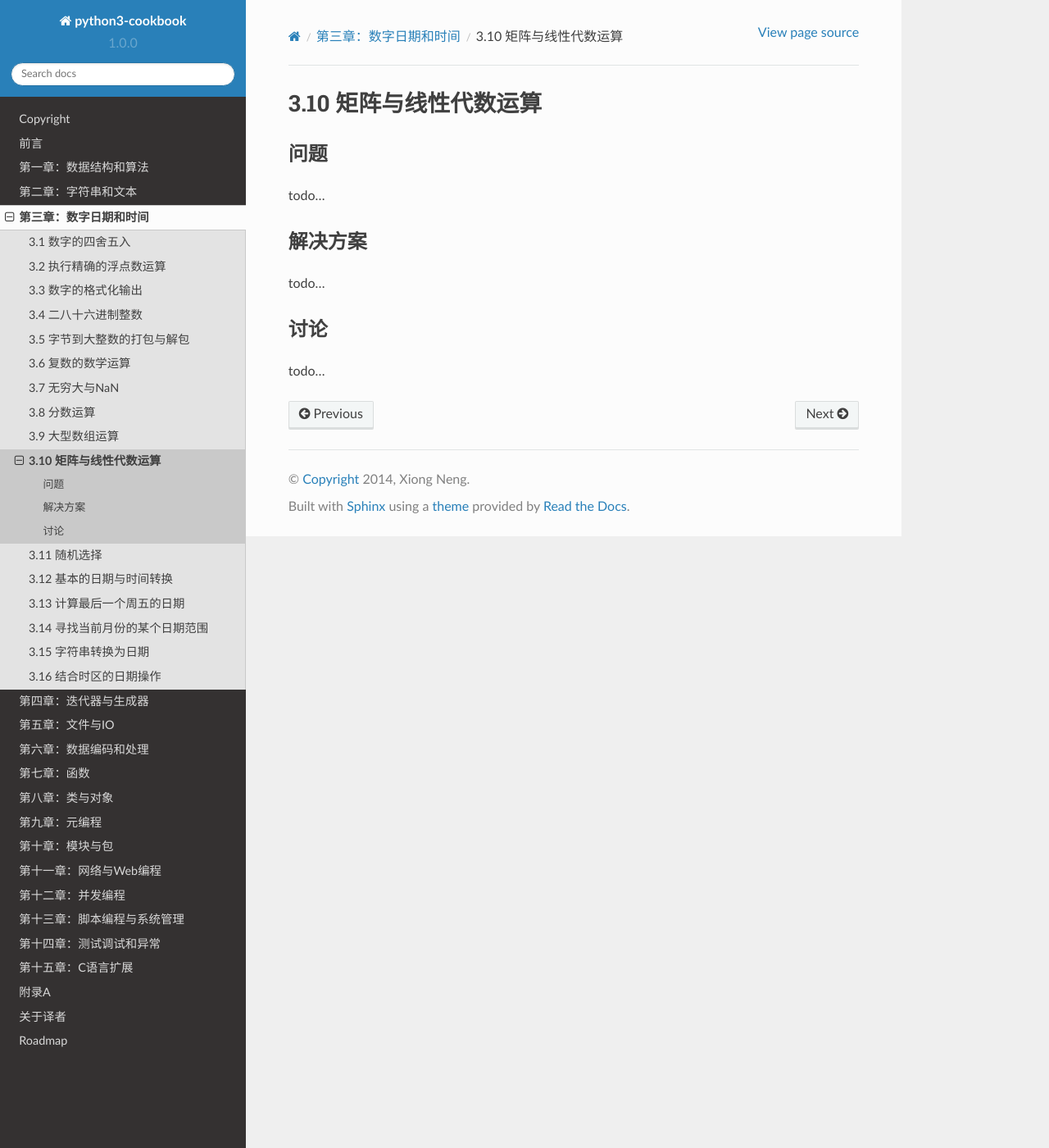
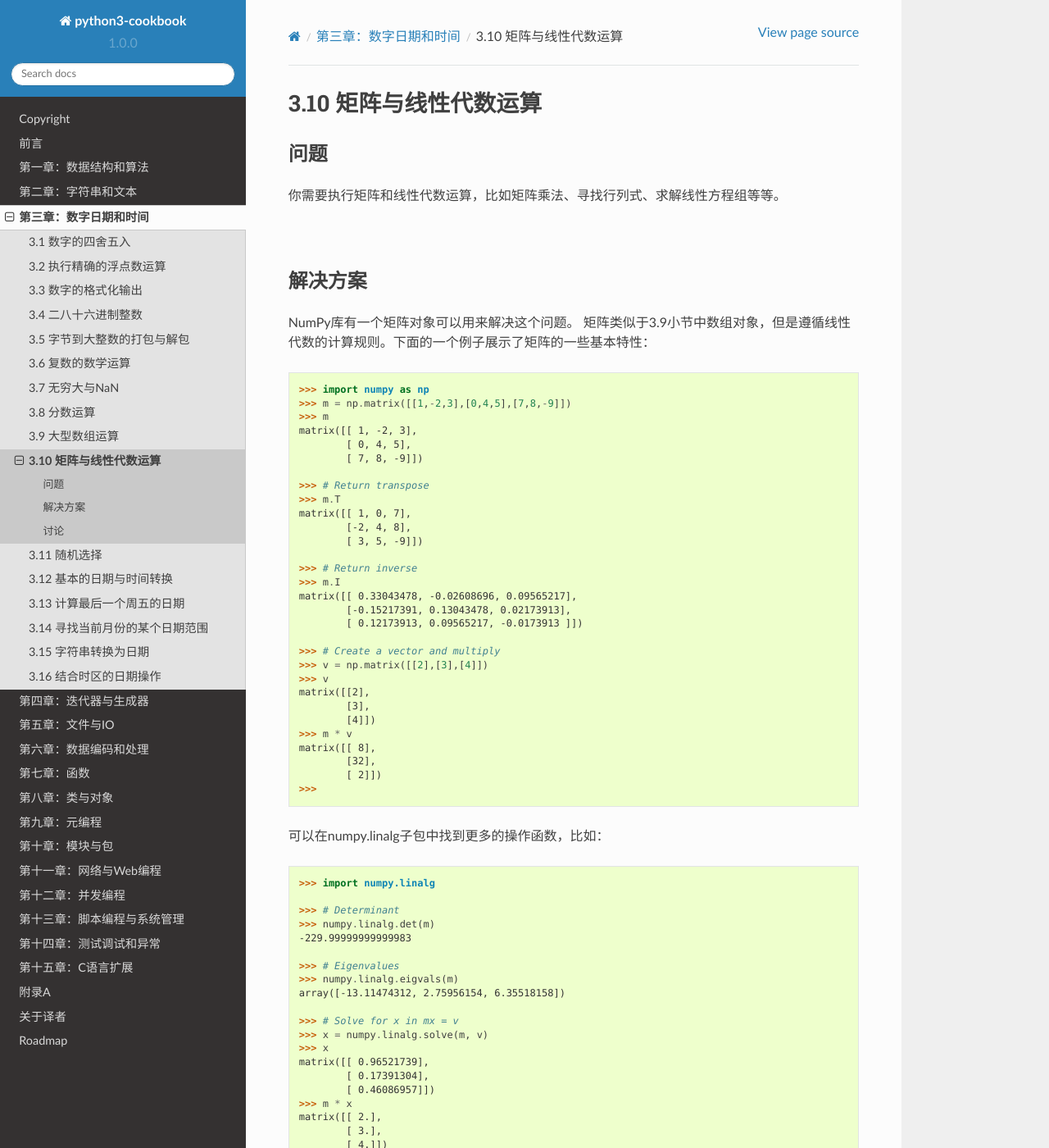
Before and after one commit to yidao620c/python3-cookbook, a Sphinx documentation site: the page built from source/c03/p10_matrix_and_linear_algebra_calculation.rst, in a window 1280 px wide and 1400 px high. Shown: the whole window at 82% size. Built offline with Sphinx 7.4.7 and the Read the Docs theme 2.0.0, drawn with Linux system fonts in a browser that asks for light colours; some of the changed text lies outside the part shown.

Commit message:
3.9小节完成

```diff
--- a/source/c03/p10_matrix_and_linear_algebra_calculation.rst
+++ b/source/c03/p10_matrix_and_linear_algebra_calculation.rst
@@ -5,14 +5,84 @@
 ----------
 问题
 ----------
-todo...
+你需要执行矩阵和线性代数运算，比如矩阵乘法、寻找行列式、求解线性方程组等等。
+
+|
 
 ----------
 解决方案
 ----------
-todo...
+NumPy库有一个矩阵对象可以用来解决这个问题。
+矩阵类似于3.9小节中数组对象，但是遵循线性代数的计算规则。下面的一个例子展示了矩阵的一些基本特性：
+
+.. code-block:: python
+
+    >>> import numpy as np
+    >>> m = np.matrix([[1,-2,3],[0,4,5],[7,8,-9]])
+    >>> m
+    matrix([[ 1, -2, 3],
+            [ 0, 4, 5],
+            [ 7, 8, -9]])
+
+    >>> # Return transpose
+    >>> m.T
+    matrix([[ 1, 0, 7],
+            [-2, 4, 8],
+            [ 3, 5, -9]])
+
+    >>> # Return inverse
+    >>> m.I
+    matrix([[ 0.33043478, -0.02608696, 0.09565217],
+            [-0.15217391, 0.13043478, 0.02173913],
+            [ 0.12173913, 0.09565217, -0.0173913 ]])
+
+    >>> # Create a vector and multiply
+    >>> v = np.matrix([[2],[3],[4]])
+    >>> v
+    matrix([[2],
+            [3],
+            [4]])
+    >>> m * v
+    matrix([[ 8],
+            [32],
+            [ 2]])
+    >>>
+
+可以在numpy.linalg子包中找到更多的操作函数，比如：
+
+.. code-block:: python
+
+    >>> import numpy.linalg
+
+    >>> # Determinant
+    >>> numpy.linalg.det(m)
+    -229.99999999999983
+
+    >>> # Eigenvalues
+    >>> numpy.linalg.eigvals(m)
+    array([-13.11474312, 2.75956154, 6.35518158])
+
+    >>> # Solve for x in mx = v
+    >>> x = numpy.linalg.solve(m, v)
+    >>> x
+    matrix([[ 0.96521739],
+            [ 0.17391304],
+            [ 0.46086957]])
+    >>> m * x
+    matrix([[ 2.],
+            [ 3.],
+            [ 4.]])
+    >>> v
+    matrix([[2],
+            [3],
+            [4]])
+    >>>
+
+|
 
 ----------
 讨论
 ----------
-todo...
+很显然线性代数是个非常大的主题，已经超出了本书能讨论的范围。
+但是，如果你需要操作数组和向量的话，NumPy是一个不错的入口点。
+可以访问NumPy官网 http://www.numpy.org 获取更多信息。
```
Also changed, not shown: 1 other file.
